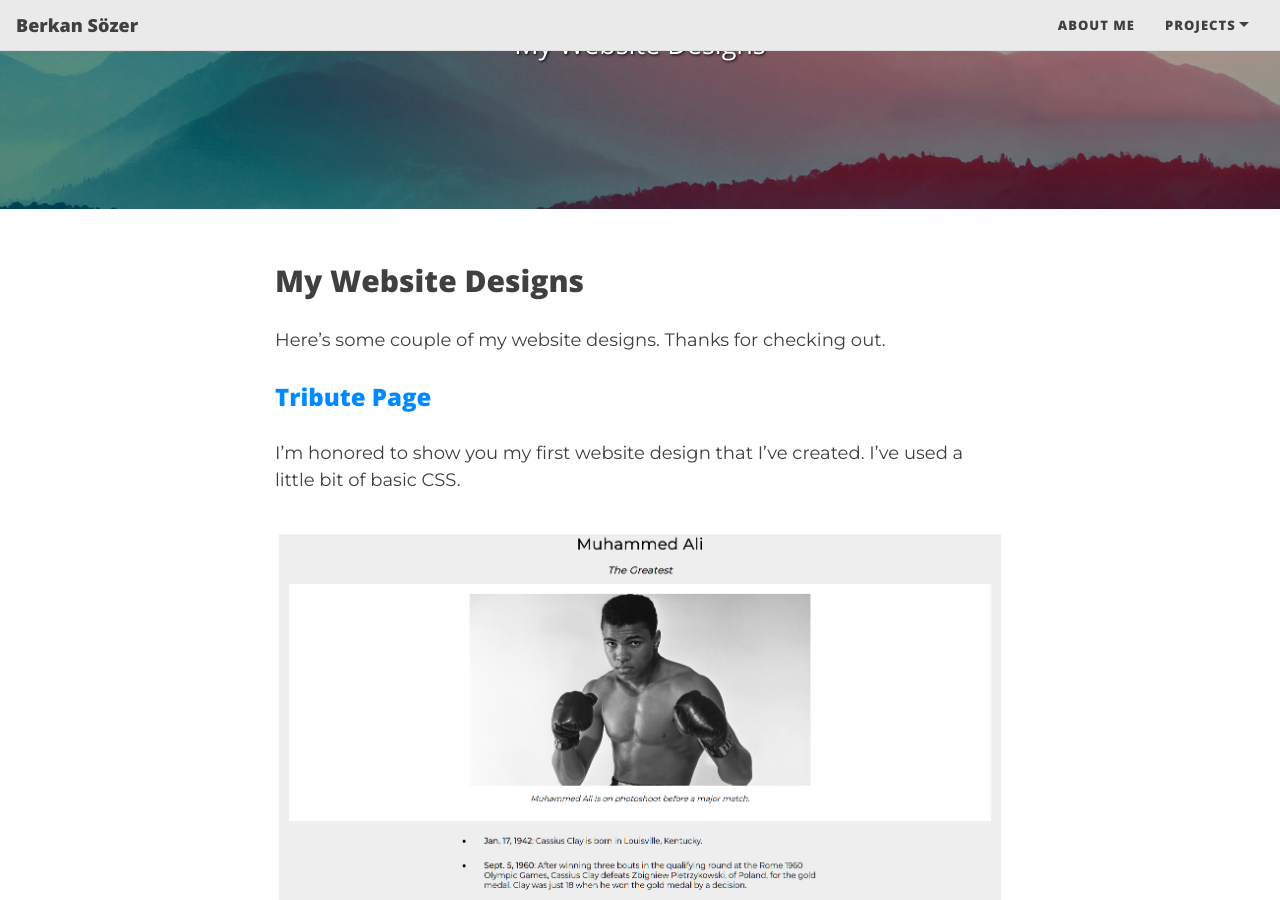
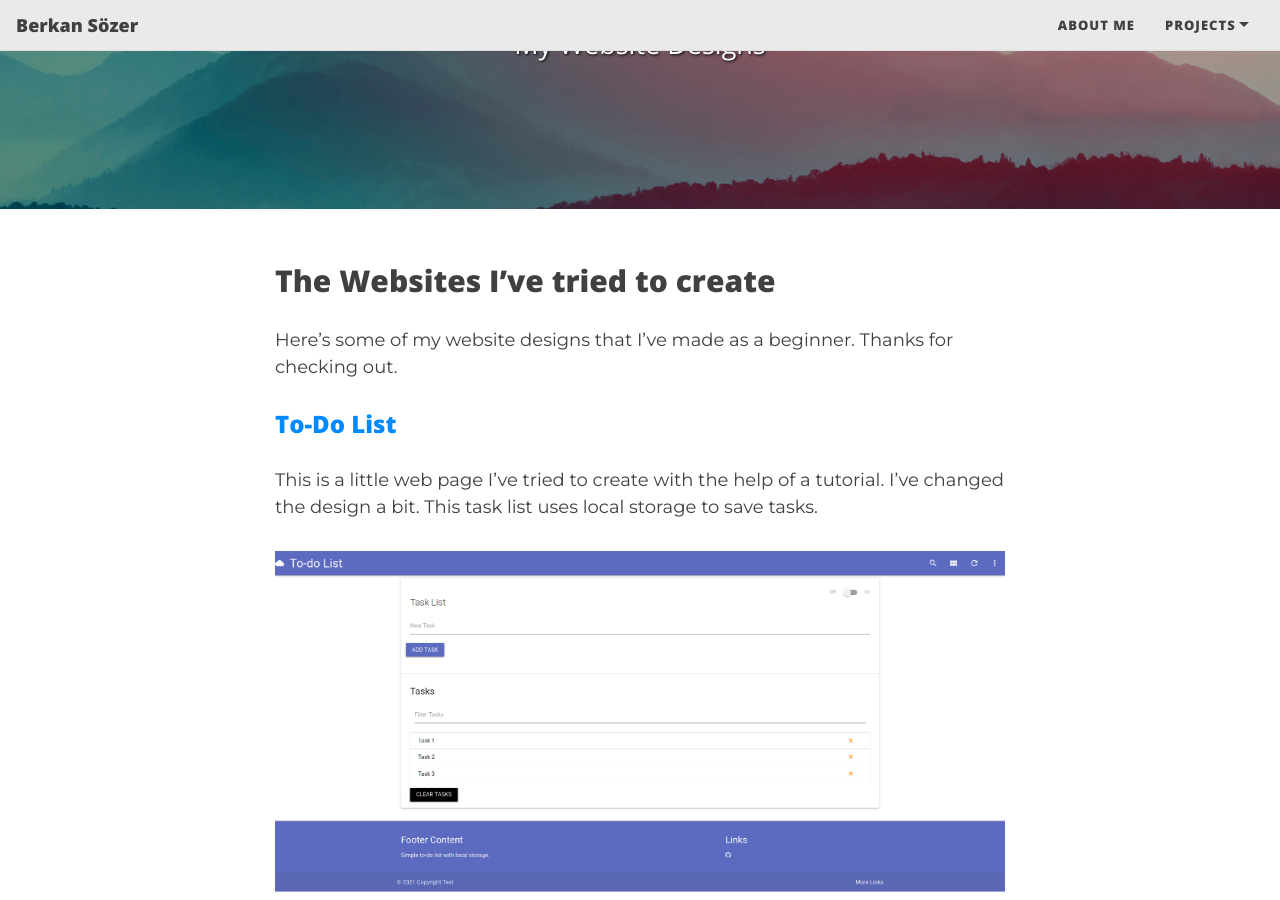
Before and after one commit to realsarius/oldsite, a Jekyll site: the page built from codepen.md, in a window 1280 px wide and 900 px high, scrolled down 336 px. Built offline with Jekyll 4.4.1, drawn with Linux system fonts in a browser that asks for light colours; nearby versions of some CDN libraries.

Commit message:
edit, wording

```diff
--- a/codepen.md
+++ b/codepen.md
@@ -5,9 +5,15 @@ subtitle: My Website Designs
 cover-img: /assets/img/wallpaper-background.jpg
 ---
 
-## My Website Designs
+## The Websites I've tried to create
 
-Here's some couple of my website designs. Thanks for checking out.
+Here's some of my website designs that I've made as a beginner. Thanks for checking out.
+
+### <a href="https://codepen.io/realsarius/pen/dyRGbwY" target="_blank">To-Do List</a>
+
+This is a little web page I've tried to create with the help of a tutorial. I've changed the design a bit. This task list uses local storage to save tasks.
+
+![my-tribute-page-image](/assets/img/todo-list-screenshot.png)
 
 ### <a href="https://codepen.io/realsarius/pen/poyQNNZ" target="_blank">Tribute Page</a>
 
```
